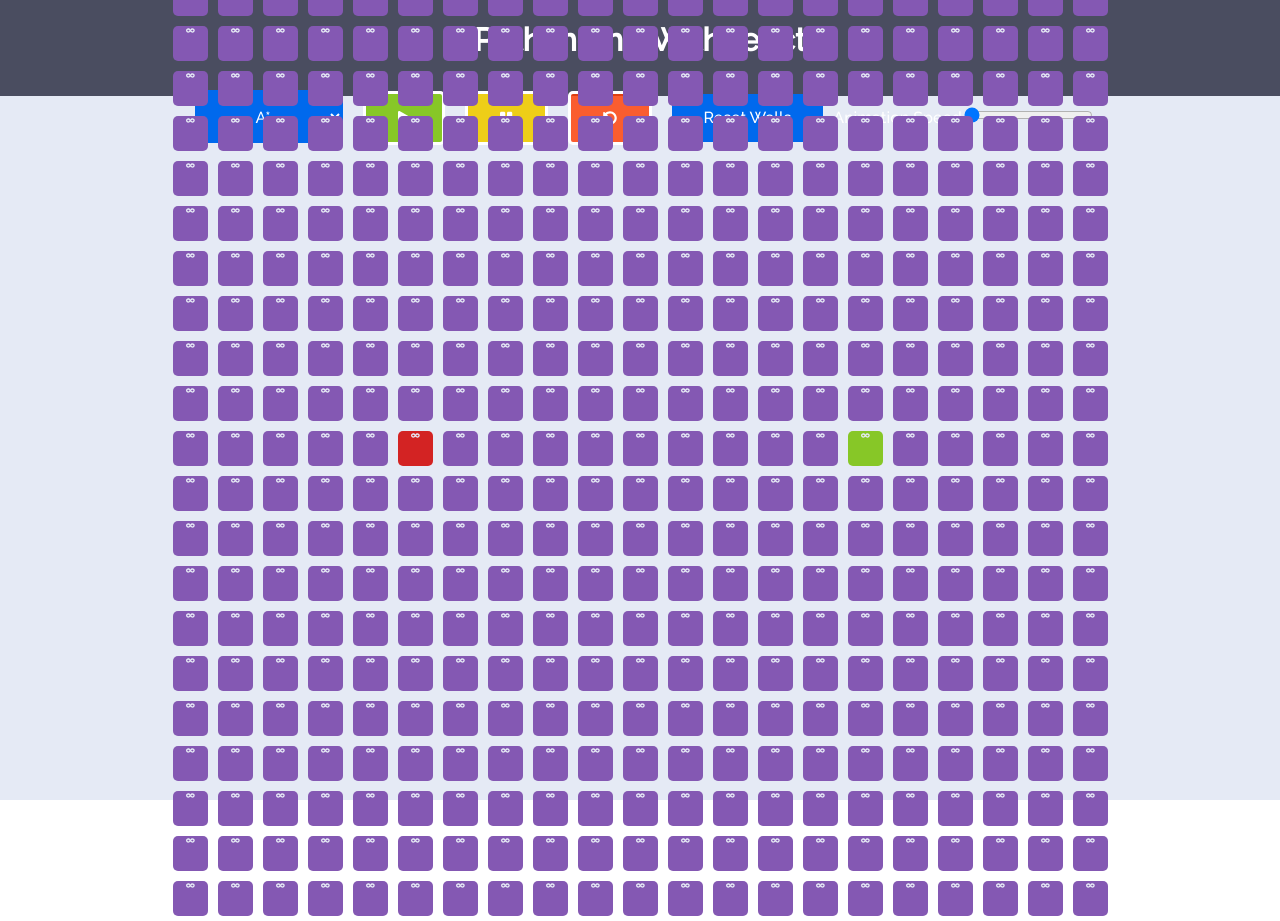
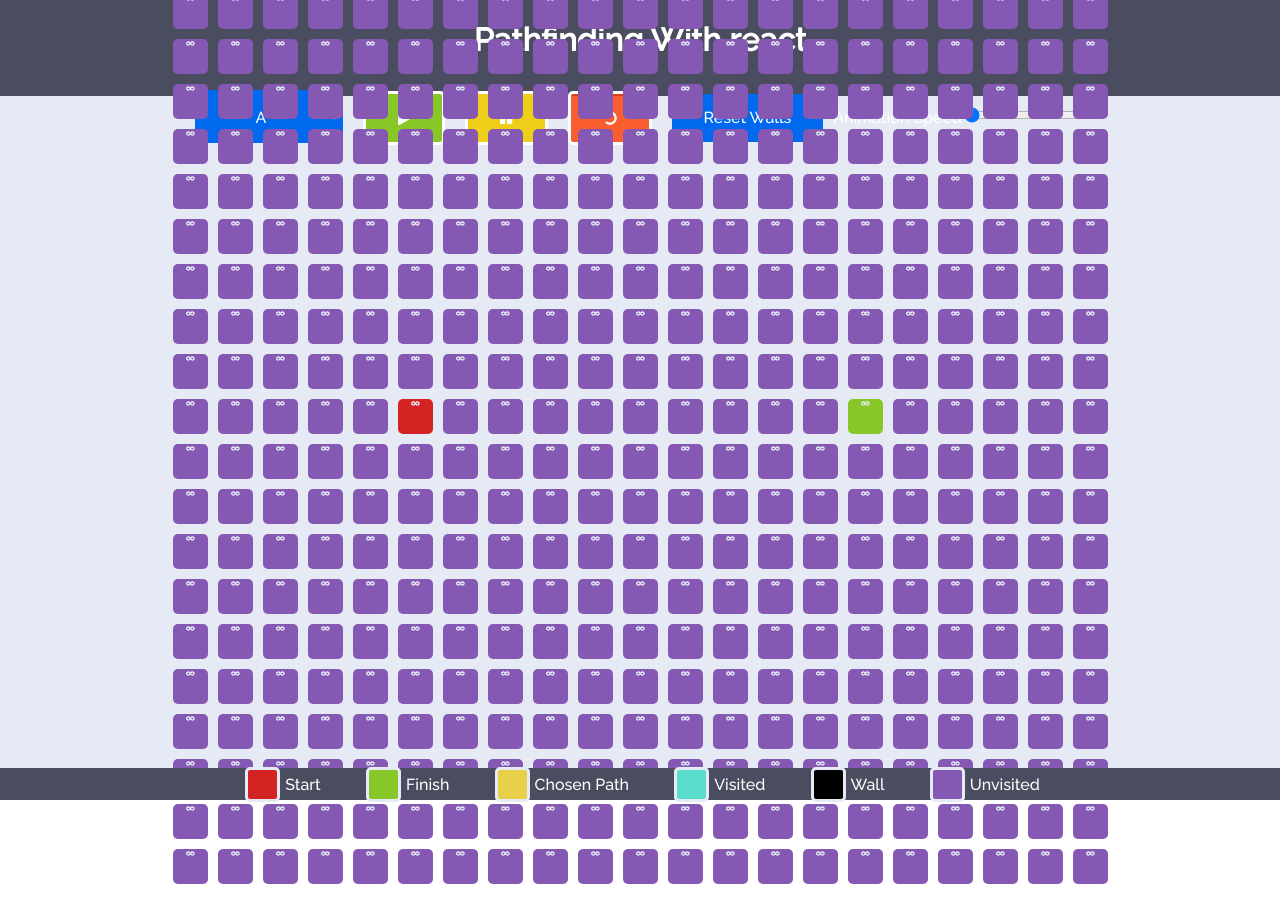
Before and after one commit to morriswr01/reactPathfindingApp, a React (Create React App) app: page / in a window 1280 px wide. After the commit the page ends 889 px from the top, so only its background shows below. Built offline with nearby package versions, Linux system fonts and the light colour scheme.

Commit message:
Added Key

```diff
--- a/src/App.js
+++ b/src/App.js
@@ -3,6 +3,7 @@ import { Provider } from "./Provider";
 
 // import Nav from "./components/Nav/Nav";
 import Board from "./components/Board/Board";
+import Footer from "./components/Footer/Footer";
 
 // CSS
 import "./App.scss";
@@ -12,6 +13,7 @@ function App() {
         <Provider>
             <div className='App'>
                 <Board />
+                <Footer />
             </div>
         </Provider>
     );
--- a/src/components/Board/Board.scss
+++ b/src/components/Board/Board.scss
@@ -71,7 +71,7 @@
         justify-content: center;
         align-items: center;
 
-        height: 88vh;
+        height: 80vh;
         .grid {
             // height: 80vh;
             // height: 100%;
--- /dev/null
+++ b/src/components/Footer/Footer.js
@@ -0,0 +1,12 @@
+import React from "react";
+
+import Key from "../Key/Key";
+import "./Footer.scss";
+
+export default function Footer() {
+    return (
+        <div className='footer'>
+            <Key />
+        </div>
+    );
+}
--- /dev/null
+++ b/src/components/Footer/Footer.scss
@@ -0,0 +1,11 @@
+@import "../../styles/variables";
+
+.footer {
+    height: 8vh;
+
+    display: flex;
+    align-items: flex-end;
+    // Styles
+    color: #fff;
+    // background-color: $heavyPurple;
+}
--- a/src/components/Item/Item.js
+++ b/src/components/Item/Item.js
@@ -45,8 +45,11 @@ export default function Item(props) {
             <div className={`item ${itemType}`}>
                 <p className='distance'>
                     {isVisited ? (
-                        // distance
-                        f
+                        f !== Infinity ? (
+                            f
+                        ) : (
+                            distance
+                        )
                     ) : (
                         <FontAwesomeIcon icon={faInfinity} size='sm' />
                     )}
--- /dev/null
+++ b/src/components/Key/Key.js
@@ -0,0 +1,28 @@
+import React from "react";
+
+import "./Key.scss";
+
+export default function Key() {
+    return (
+        <div className='key'>
+            <div className='keyItem'>
+                <span className='gridItemStart'></span> <p>Start</p>
+            </div>
+            <div className='keyItem'>
+                <span className='gridItemFinish'></span> <p>Finish</p>
+            </div>
+            <div className='keyItem'>
+                <span className='gridItemOnPath'></span> <p>Chosen Path</p>
+            </div>
+            <div className='keyItem'>
+                <span className='gridItemVisited'></span> <p>Visited</p>
+            </div>
+            <div className='keyItem'>
+                <span className='gridItemWall'></span> <p>Wall</p>
+            </div>
+            <div className='keyItem'>
+                <span className='gridItem'></span> <p>Unvisited</p>
+            </div>
+        </div>
+    );
+}
--- /dev/null
+++ b/src/components/Key/Key.scss
@@ -0,0 +1,54 @@
+@import "../../styles/variables";
+
+@mixin gridItem($color) {
+    display: inline-block;
+    width: 35px;
+    height: 35px;
+    background-color: $color;
+    color: $freezePurple;
+    margin: 5px;
+    border-radius: 5px;
+    border-style: solid;
+    text-align: center;
+}
+
+.key {
+    display: flex;
+    flex-direction: row;
+    justify-content: space-evenly;
+    align-items: center;
+    width: 100%;
+    height: 50%;
+    padding: 0 200px;
+
+    background-color: $heavyPurple;
+
+    .keyItem {
+        display: flex;
+        align-items: center;
+
+
+        p {
+            text-align: center;
+        }
+
+        .gridItem {
+            @include gridItem($purpleRain);
+            &Finish {
+                @include gridItem(rgb(135, 199, 39));
+            }
+            &Start {
+                @include gridItem(rgb(211, 35, 35));
+            }
+            &Visited {
+                @include gridItem(rgb(90, 221, 204));
+            }
+            &OnPath {
+                @include gridItem(rgb(231, 207, 71));
+            }
+            &Wall {
+                @include gridItem(rgb(0, 0, 0));
+            }
+        }
+    }
+}
```
